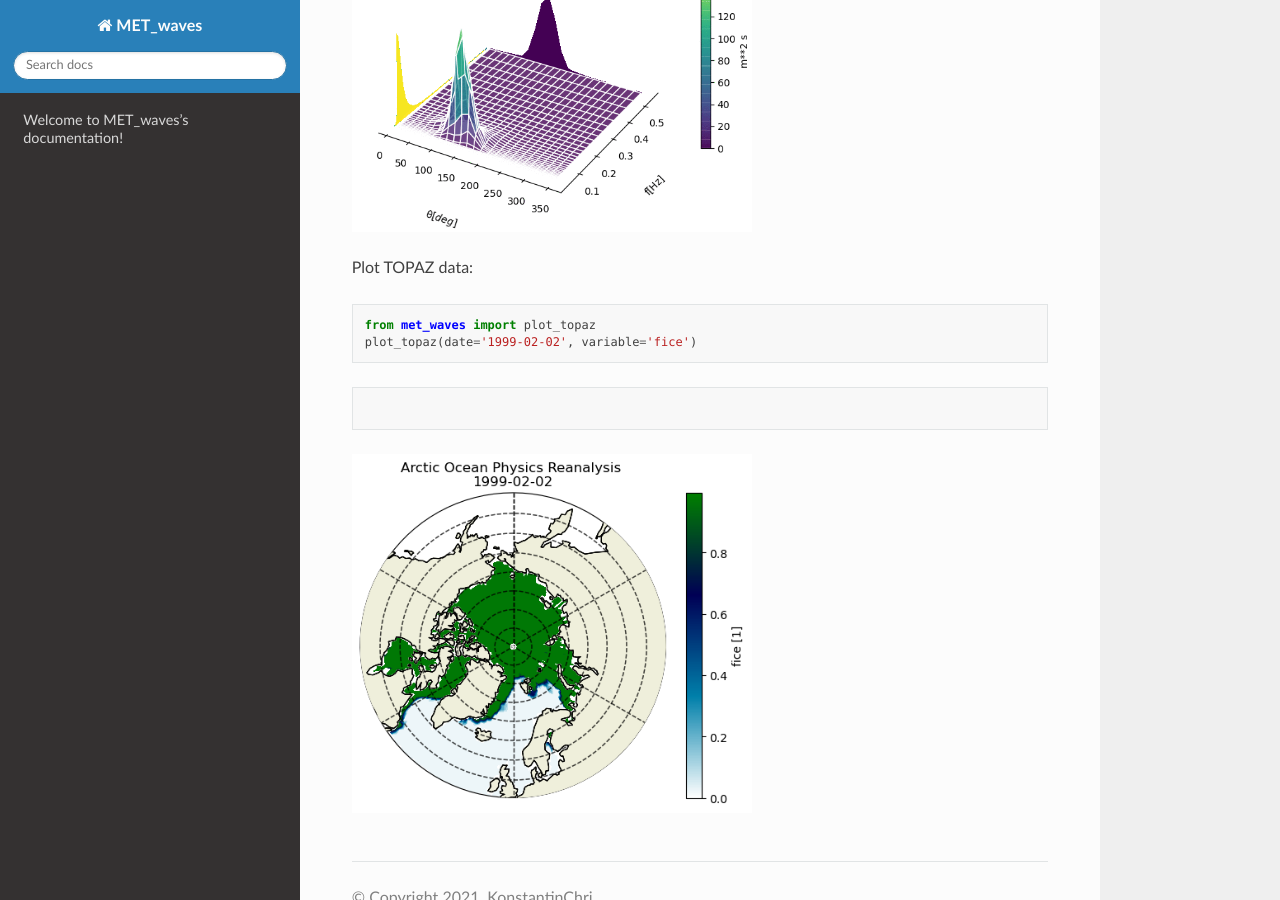
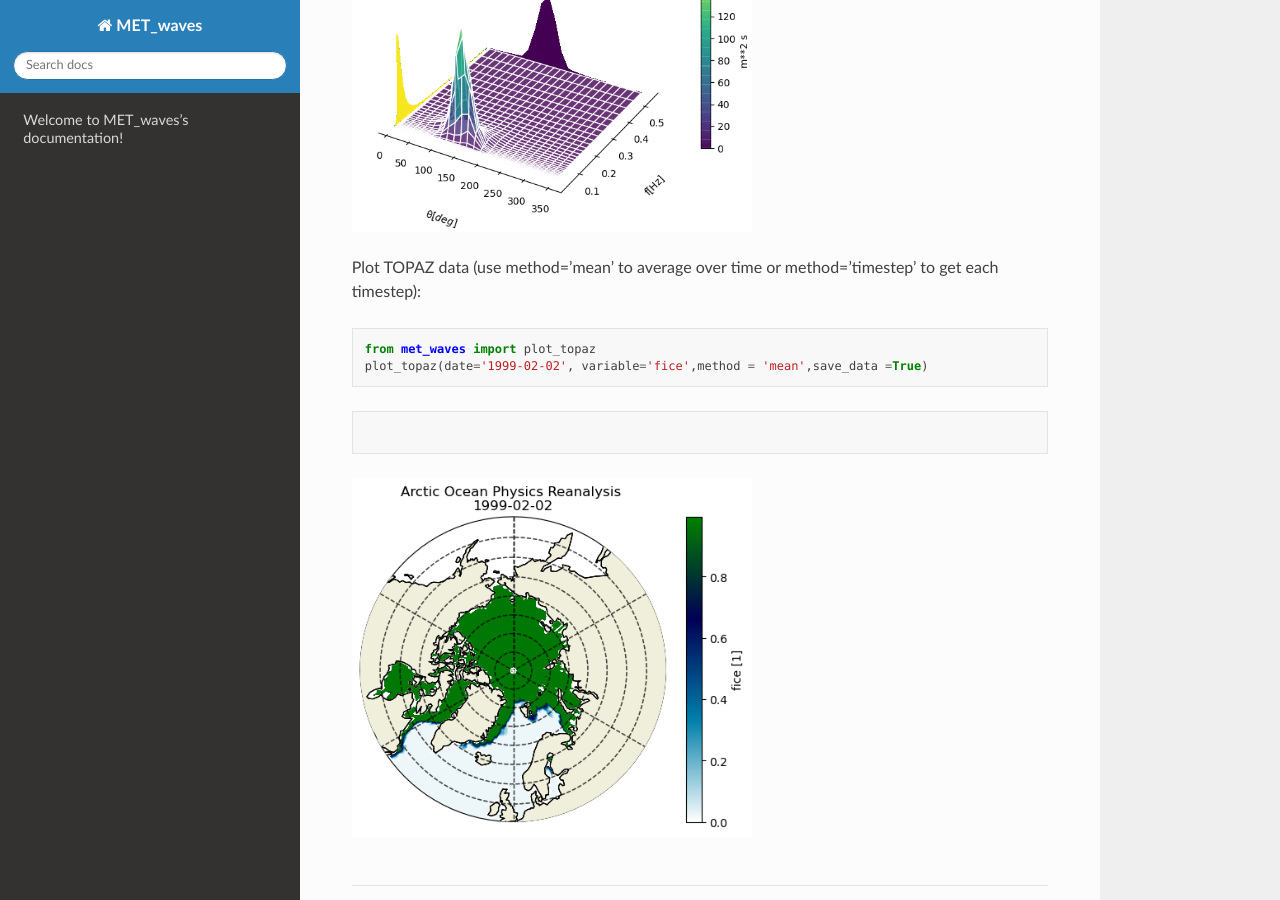
Before and after one commit to MET-OM/MET_waves, a Sphinx documentation site: the page built from docs/index.rst, in a window 1280 px wide and 900 px high, scrolled down 1806 px. Built offline with Sphinx 7.4.7 and the Read the Docs theme 2.0.0, drawn with Linux system fonts in a browser that asks for light colours.

Commit message:
Update index.rst
add method in topaz

```diff
--- a/docs/index.rst
+++ b/docs/index.rst
@@ -39,10 +39,10 @@
 .. image:: spec_nora3.png
   :width: 400
 
-Plot TOPAZ data::
+Plot TOPAZ data (use method='mean' to average over time or method='timestep' to get each timestep)::
 
    from met_waves import plot_topaz
-   plot_topaz(date='1999-02-02', variable='fice')
+   plot_topaz(date='1999-02-02', variable='fice',method = 'mean',save_data =True)
 
 .. code-block:: rst
 
```
